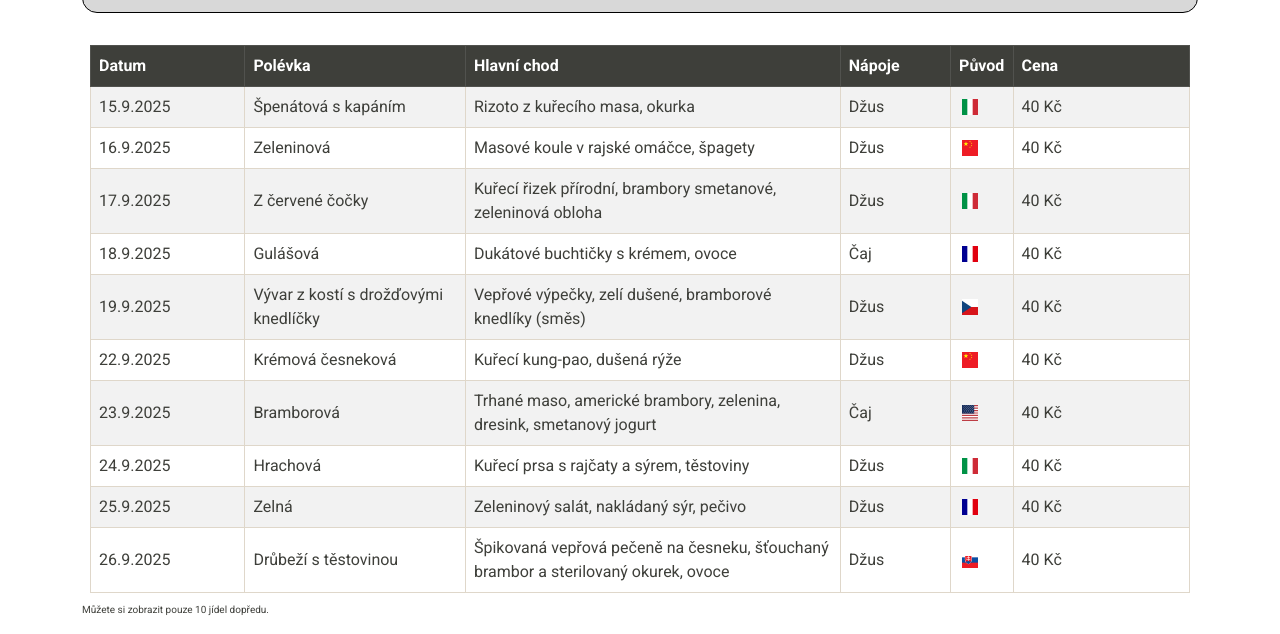
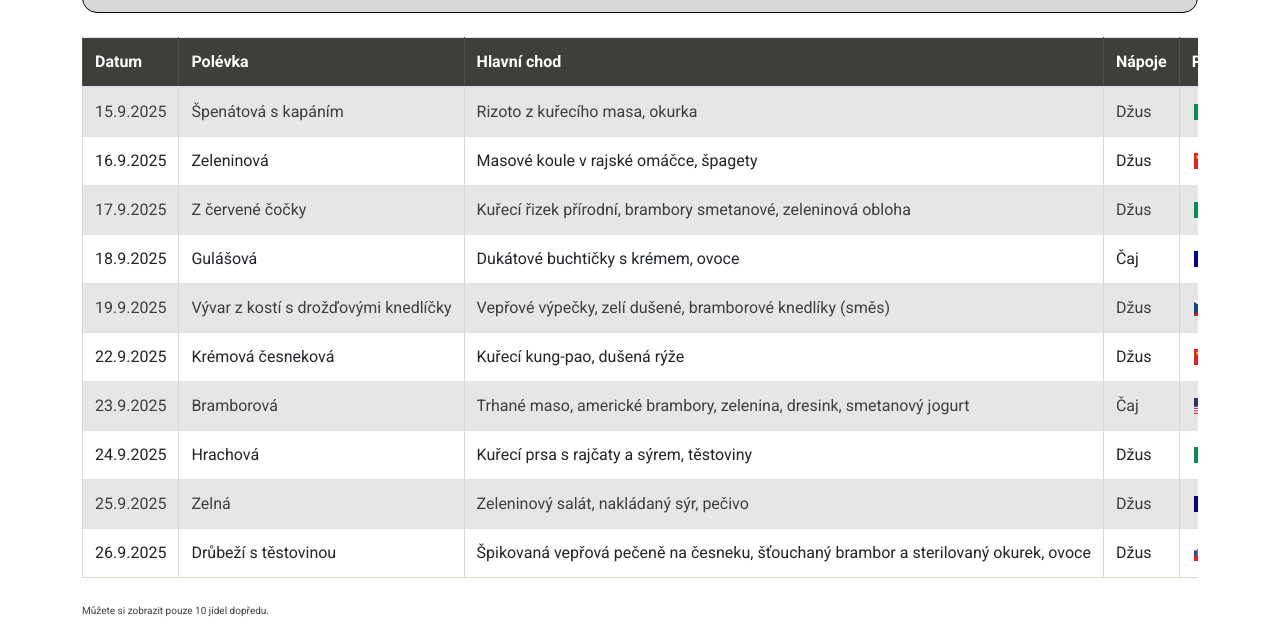
Before and after one commit to steprooauh/Opakovaci-projekt_ostro_2B, a website: page 2.html in a window 1280 px wide. Shown: the part 198-832 px from the top of the page. Drawn offline with nearby package versions, Linux system fonts and the light colour scheme.

Commit message:
FINALcommitv2

```diff
--- a/2.html
+++ b/2.html
@@ -1,32 +1,17 @@
 <!DOCTYPE html>
-<html lang="en">
+<html lang="cs">
 
 <head>
     <meta charset="UTF-8">
     <meta name="viewport" content="width=device-width, initial-scale=1.0">
     <link rel="stylesheet" href="node_modules/bootswatch/dist/sandstone/bootstrap.min.css">
+    <link rel="stylesheet" href="node_modules/flag-icons/css/flag-icons.min.css">
     <link rel="stylesheet" href="node_modules/@fortawesome/fontawesome-free/css/all.min.css">
-    <link rel="stylesheet" href="node_modules/bootstrap-icons/font/bootstrap-icons.min.css">
-    <link rel="stylesheet" href="node_modules/flag-icons/css/flag-icons.min.css">
     <title>Jídelna Tlumačov</title>
     <link rel="icon" href="img/image.png">
     <style>
-        @media (max-width: 575.98px) {
-
-            table th,
-            table td {
-                font-size: 12px;
-                padding: 5px;
-            }
-
-            input[type="checkbox"] {
-                width: 21px;
-                height: 21px;
-            }
-        }
-
         h1 {
-            font-size: clamp(32px, 80px, 50px);
+            font-size: clamp(32px, 8vw, 50px);
             text-align: center;
         }
 
@@ -34,21 +19,64 @@
             background-color: rgba(128, 128, 128, 0.304);
             border: 1px solid black;
             border-radius: 15px;
-            transition: background-color 0.5s ease, transform 0.5s ease;
+            transition: background-color 0.5s ease;
         }
 
         .nadpis:hover {
-            background-color: rgba(255, 255, 255, 0.856);
-            transform: scale(1.03);
+            background-color: rgba(112, 109, 133, 0.247);
         }
 
-        tr {
-            background-color: none;
-            transition: background-color 0.25s ease;
+        .table-container {
+            overflow-x: auto;
+        }
+
+        .table {
+            width: 100%;
+            margin-bottom: 1rem;
+            color: #212529;
+            vertical-align: middle;
+        }
+
+        .table th,
+        .table td {
+            padding: 0.75rem;
+            vertical-align: top;
+            border-top: 1px solid #dee2e6;
+            white-space: nowrap;
+        }
+
+        .table thead th {
+            vertical-align: bottom;
+            border-bottom: 2px solid #dee2e6;
+        }
+
+        .table-striped tbody tr:nth-of-type(odd) {
+            background-color: rgba(0, 0, 0, 0.05);
         }
 
         tr:hover {
             background-color: rgba(209, 209, 209, 0.568);
+        }
+
+        /* Responzivní styly */
+        @media (max-width: 600px) {
+            .table-container table {
+                width: 100%;
+                font-size: 12px;
+            }
+
+            .table-container th,
+            .table-container td {
+                padding: 8px 4px;
+            }
+
+            h1 {
+                font-size: clamp(24px, 6vw, 30px);
+            }
+
+            .navbar {
+                padding: 0.5rem 1rem;
+            }
         }
     </style>
 </head>
@@ -57,8 +85,9 @@
     <nav class="navbar navbar-expand-lg bg-body-tertiary">
         <div class="container-fluid">
             <a class="navbar-brand" href="index.html"
-                style="font-weight: bold; background-color: rgba(128, 128, 128, 0.029);"><img src="img/image.png"
-                    style="width: 70px;" alt="logo"> Jídelna Tlumačov</a>
+                style="font-weight: bold; background-color: rgba(128, 128, 128, 0.029);">
+                <img src="img/image.png" style="width: 70px;" alt="logo"> Jídelna Tlumačov
+            </a>
             <button class="navbar-toggler" type="button" data-bs-toggle="collapse"
                 data-bs-target="#navbarSupportedContent" aria-controls="navbarSupportedContent" aria-expanded="false"
                 aria-label="Toggle navigation">
@@ -113,7 +142,7 @@
             <h1 class="text-center" style="font-weight: bold; margin-top: 13px;">Jídelníček</h1>
         </div><br>
 
-        <div class="p-2">
+        <div class="table-container">
             <table class="table table-striped table-bordered align-middle p-2">
                 <thead class="table-dark">
                     <tr style="font-weight: bold;">
@@ -127,102 +156,88 @@
                 </thead>
                 <tbody>
                     <tr>
-
-                        <td style="white-space: normal;">15.9.2025</td>
-                        <td style="white-space: normal;">Špenátová s kapáním</td>
-                        <td style="white-space: normal;">Rizoto z kuřecího masa, okurka</td>
-                        <td style="white-space: normal;">Džus</td>
-                        <td class="white-space: normal;"><span class="fi fi-it"></span></td>
+                        <td>15.9.2025</td>
+                        <td>Špenátová s kapáním</td>
+                        <td>Rizoto z kuřecího masa, okurka</td>
+                        <td>Džus</td>
+                        <td><span class="fi fi-it"></span></td>
                         <td>40 Kč</td>
                     </tr>
                     <tr>
-
-                        <td style="white-space: normal;">16.9.2025</td>
-                        <td style="white-space: normal;">Zeleninová</td>
-                        <td style="white-space: normal;">Masové koule v rajské omáčce, špagety</td>
-                        <td style="white-space: normal;">Džus</td>
-                        <td class="white-space: normal;"><span class="fi fi-cn"></span></td>
+                        <td>16.9.2025</td>
+                        <td>Zeleninová</td>
+                        <td>Masové koule v rajské omáčce, špagety</td>
+                        <td>Džus</td>
+                        <td><span class="fi fi-cn"></span></td>
                         <td>40 Kč</td>
                     </tr>
                     <tr>
-
-                        <td style="white-space: normal;">17.9.2025</td>
-                        <td style="white-space: normal;">Z červené čočky</td>
-                        <td style="white-space: normal;">Kuřecí řizek přírodní, brambory smetanové, zeleninová obloha
-                        </td>
-                        <td style="white-space: normal;">Džus</td>
-                        <td class="white-space: normal;"><span class="fi fi-it"></span></td>
+                        <td>17.9.2025</td>
+                        <td>Z červené čočky</td>
+                        <td>Kuřecí řizek přírodní, brambory smetanové, zeleninová obloha</td>
+                        <td>Džus</td>
+                        <td><span class="fi fi-it"></span></td>
                         <td>40 Kč</td>
                     </tr>
                     <tr>
-
-                        <td style="white-space: normal;">18.9.2025</td>
-                        <td style="white-space: normal;">Gulášová</td>
-                        <td style="white-space: normal;">Dukátové buchtičky s krémem, ovoce</td>
-                        <td style="white-space: normal;">Čaj</td>
-                        <td class="white-space: normal;"><span class="fi fi-fr"></span></td>
+                        <td>18.9.2025</td>
+                        <td>Gulášová</td>
+                        <td>Dukátové buchtičky s krémem, ovoce</td>
+                        <td>Čaj</td>
+                        <td><span class="fi fi-fr"></span></td>
                         <td>40 Kč</td>
                     </tr>
                     <tr>
-
-                        <td style="white-space: normal;">19.9.2025</td>
-                        <td style="white-space: normal;">Vývar z kostí s drožďovými knedlíčky</td>
-                        <td style="white-space: normal;">Vepřové výpečky, zelí dušené, bramborové knedlíky (směs)</td>
-                        <td style="white-space: normal;">Džus</td>
-                        <td class="white-space: normal;"><span class="fi fi-cz"></span></td>
+                        <td>19.9.2025</td>
+                        <td>Vývar z kostí s drožďovými knedlíčky</td>
+                        <td>Vepřové výpečky, zelí dušené, bramborové knedlíky (směs)</td>
+                        <td>Džus</td>
+                        <td><span class="fi fi-cz"></span></td>
                         <td>40 Kč</td>
                     </tr>
                     <tr>
-
-                        <td style="white-space: normal;">22.9.2025</td>
-                        <td style="white-space: normal;">Krémová česneková</td>
-                        <td style="white-space: normal;">Kuřecí kung-pao, dušená rýže</td>
-                        <td style="white-space: normal;">Džus</td>
-                        <td class="white-space: normal;"><span class="fi fi-cn"></span></td>
+                        <td>22.9.2025</td>
+                        <td>Krémová česneková</td>
+                        <td>Kuřecí kung-pao, dušená rýže</td>
+                        <td>Džus</td>
+                        <td><span class="fi fi-cn"></span></td>
                         <td>40 Kč</td>
                     </tr>
                     <tr>
-
-                        <td style="white-space: normal;">23.9.2025</td>
-                        <td style="white-space: normal;">Bramborová</td>
-                        <td style="white-space: normal;">Trhané maso, americké brambory, zelenina, dresink, smetanový
-                            jogurt
-                        </td>
-                        <td style="white-space: normal;">Čaj</td>
-                        <td class="white-space: normal;"><span class="fi fi-us"></span></td>
+                        <td>23.9.2025</td>
+                        <td>Bramborová</td>
+                        <td>Trhané maso, americké brambory, zelenina, dresink, smetanový jogurt</td>
+                        <td>Čaj</td>
+                        <td><span class="fi fi-us"></span></td>
                         <td>40 Kč</td>
                     </tr>
                     <tr>
-
-                        <td style="white-space: normal;">24.9.2025</td>
-                        <td style="white-space: normal;">Hrachová</td>
-                        <td style="white-space: normal;">Kuřecí prsa s rajčaty a sýrem, těstoviny</td>
-                        <td style="white-space: normal;">Džus</td>
-                        <td class="white-space: normal;"><span class="fi fi-it"></span></td>
+                        <td>24.9.2025</td>
+                        <td>Hrachová</td>
+                        <td>Kuřecí prsa s rajčaty a sýrem, těstoviny</td>
+                        <td>Džus</td>
+                        <td><span class="fi fi-it"></span></td>
                         <td>40 Kč</td>
                     </tr>
                     <tr>
-
-                        <td style="white-space: normal;">25.9.2025</td>
-                        <td style="white-space: normal;">Zelná</td>
-                        <td style="white-space: normal;">Zeleninový salát, nakládaný sýr, pečivo</td>
-                        <td style="white-space: normal;">Džus</td>
-                        <td class="white-space: normal;"><span class="fi fi-fr"></span></td>
+                        <td>25.9.2025</td>
+                        <td>Zelná</td>
+                        <td>Zeleninový salát, nakládaný sýr, pečivo</td>
+                        <td>Džus</td>
+                        <td><span class="fi fi-fr"></span></td>
                         <td>40 Kč</td>
                     </tr>
                     <tr>
-
-                        <td style="white-space: normal;">26.9.2025</td>
-                        <td style="white-space: normal;">Drůbeží s těstovinou</td>
-                        <td style="white-space: normal;">Špikovaná vepřová pečeně na česneku, šťouchaný brambor a
-                            sterilovaný okurek, ovoce</td>
-                        <td style="white-space: normal;">Džus</td>
-                        <td class="white-space: normal;"><span class="fi fi-sk"></span></td>
+                        <td>26.9.2025</td>
+                        <td>Drůbeží s těstovinou</td>
+                        <td>Špikovaná vepřová pečeně na česneku, šťouchaný brambor a sterilovaný okurek, ovoce</td>
+                        <td>Džus</td>
+                        <td><span class="fi fi-sk"></span></td>
                         <td>40 Kč</td>
                     </tr>
                 </tbody>
             </table>
-        </div>
+        </div><br>
         <p style="margin-top: -15px; font-size: x-small;">Můžete si zobrazit pouze 10 jídel dopředu.</p>
     </div>
 
```
Also changed, not shown: 2_prihlaseni.html (+69 -62 lines).
